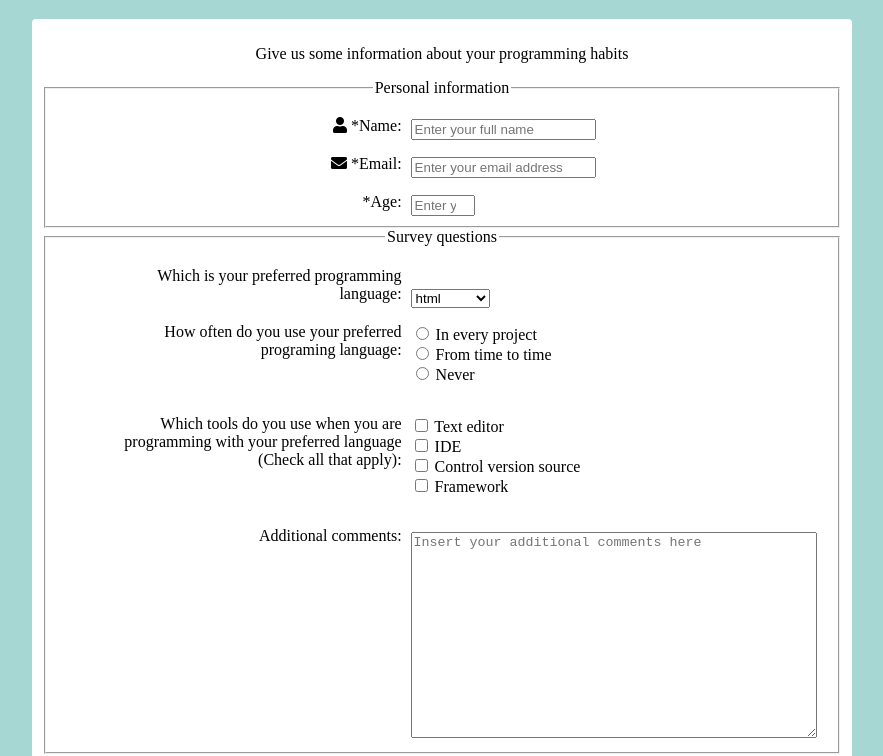
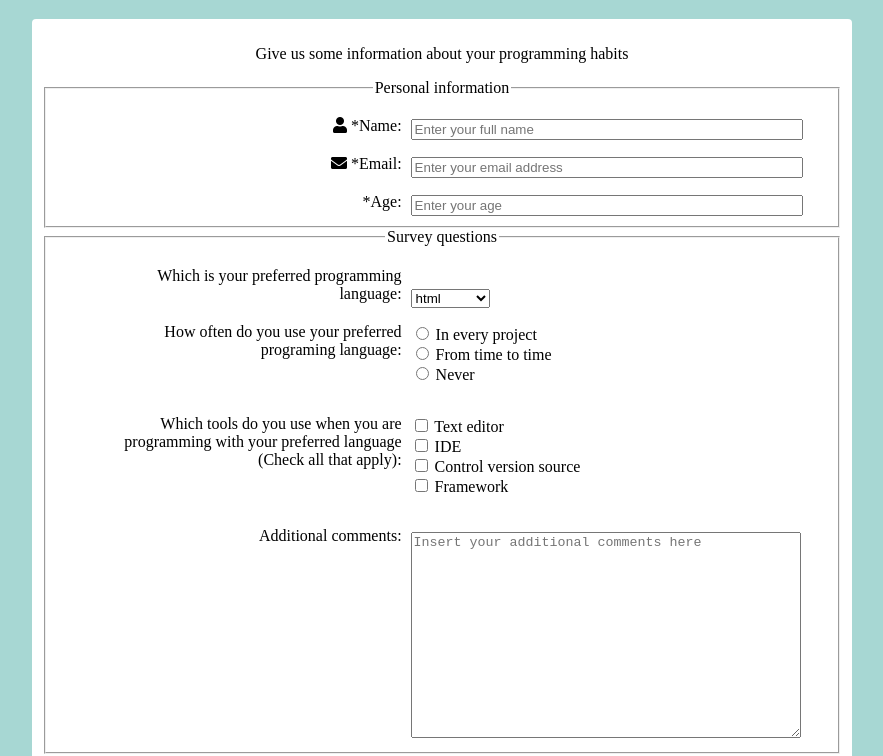
Before and after one commit to SergioBarbosaX/surveyform, a plain HTML site: page index.html in a window 1280 px wide. Shown: the part 61-817 px from the top of the page, without its empty margins (198-1081 px from the left). Drawn offline with Linux system fonts and the light colour scheme.

Commit message:
Commit 031820192034

```diff
--- a/css/surveyform.css
+++ b/css/surveyform.css
@@ -53,6 +53,9 @@ footer {
     font-size: 24px;
     color: #00b3ff;
 }
+#name, #email, #number {
+    width: 100%;
+}
 #main-area {
     background-color: white;
     border-radius: 4px;
@@ -60,10 +63,9 @@ footer {
     max-width: 800px;
     margin: auto;
     padding: 10px;
-
 }
 #additional-comments {
-    width: 400px;
+    width: 100%;
     height: 200px;
     margin-top: 20px;
 }
```
